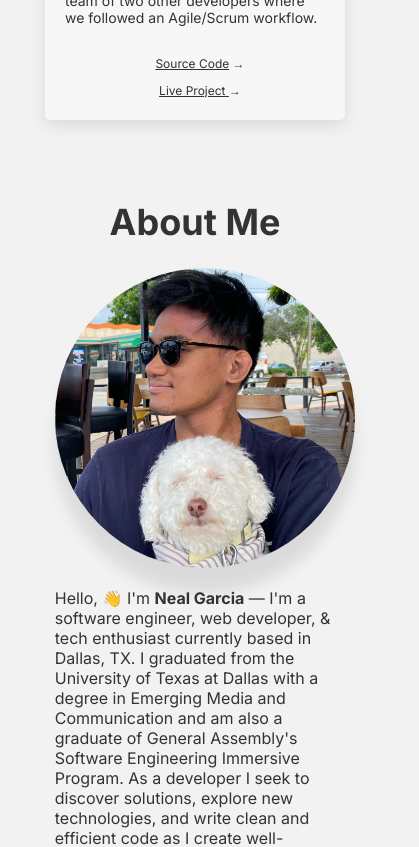
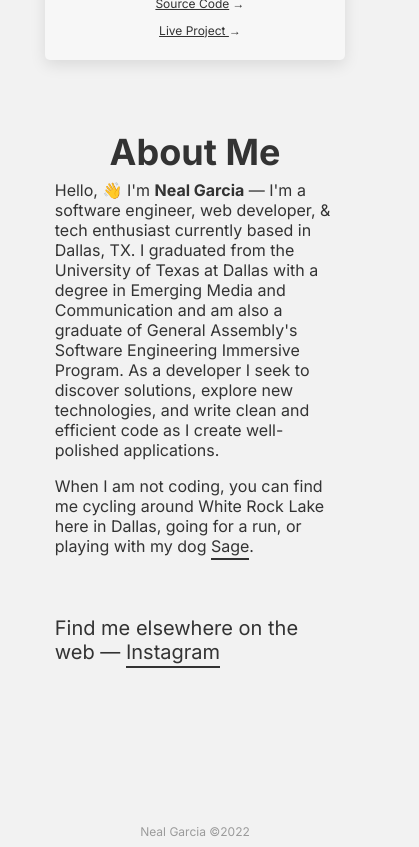
Before and after one commit to NealGarcia/react-portfolio-site, a React (Create React App) app: page / in a window 390 px wide. Shown: the part 2700-3547 px from the top of the page, 419 px wide, since content can reach past the window. Built offline with nearby package versions, Linux system fonts and the light colour scheme.

Commit message:
mobile responsiveness to about section

```diff
--- a/src/components/About.js
+++ b/src/components/About.js
@@ -1,21 +1,35 @@
-import React from 'react';
-import avatar from '../assets/avatar.JPG'
+import React from "react";
+import avatar from "../assets/avatar.JPG";
 
 function About(props) {
-    return (
-        <div className = "about">
-            <h1 className = "aboutTitle">About Me</h1>
-            <div className = "aboutMe">
-                <img src = {avatar} alt = "Me" className = "aboutImg"/>
-                <p>Hello, 👋  I'm <span>Neal Garcia</span> —  I'm a software engineer, web developer, & tech enthusiast currently based in Dallas, TX.
-                I graduated from the University of Texas at Dallas with a degree in Emerging Media and Communication and am
-                also a graduate of General Assembly's Software Engineering Immersive Program. As a developer I seek to discover solutions, explore new technologies, and write clean and efficient code as I create well-polished applications.
-</p>
-                <p>When I am not coding, you can find me cycling around White Rock Lake here in Dallas, going for a run, or playing with my dog <a href = "https://www.instagram.com/spaceysagey/">Sage</a>.</p>
-                <p id = "social">Find me elsewhere on the web — <a href = "https://www.instagram.com/neal.garcia/">Instagram</a></p>
-            </div>
+  return (
+    <div className="about">
+      <h1 className="aboutTitle">About Me</h1>
+      <div className="aboutMe">
+        <img src={avatar} alt="Me" className="aboutImg" />
+        <div className="aboutDescription">
+          <p>
+            Hello, 👋 I'm <span>Neal Garcia</span> — I'm a software engineer,
+            web developer, & tech enthusiast currently based in Dallas, TX. I
+            graduated from the University of Texas at Dallas with a degree in
+            Emerging Media and Communication and am also a graduate of General
+            Assembly's Software Engineering Immersive Program. As a developer I
+            seek to discover solutions, explore new technologies, and write
+            clean and efficient code as I create well-polished applications.
+          </p>
+          <p>
+            When I am not coding, you can find me cycling around White Rock Lake
+            here in Dallas, going for a run, or playing with my dog{" "}
+            <a href="https://www.instagram.com/spaceysagey/">Sage</a>.
+          </p>
+          <p id="social">
+            Find me elsewhere on the web —{" "}
+            <a href="https://www.instagram.com/neal.garcia/">Instagram</a>
+          </p>
         </div>
-    );
+      </div>
+    </div>
+  );
 }
 
 export default About;
--- a/src/components/Header.js
+++ b/src/components/Header.js
@@ -19,7 +19,7 @@ function Header(props) {
             <DarkMode />
             <div className = "titleWrapper">
                 <h1 className = "titleHeader">
-                Hi, I'm <span id = "name">Neal</span>, a full-stack developer currently based in <br /> <Pin id = "pin"/> Dallas, TX.
+                Hi, I'm <span id = "name">Neal</span>, a full-stack developer currently based in <Pin id = "pin"/> Dallas, TX.
                 </h1>
                 <ul className = "nav">
                     <li onClick = {scrollToProjects}><button>Projects</button></li>
--- a/src/index.css
+++ b/src/index.css
@@ -152,17 +152,21 @@ a:hover{
 .about {
   width: 75%;
   margin: auto;
-  margin-top: 40px;
+  margin-top: 30px;
 }
 
 .aboutTitle{
   font-size: 36px;
   display: flex;
   justify-content: center;
+  margin-bottom: -10px;
 }
 
 .aboutMe{
   font-size: 16px;
+  display: flex;
+  align-items: center;
+  /* flex-wrap: wrap; */
 }
 .about span:first-child{
   font-weight: bold;
@@ -171,9 +175,9 @@ a:hover{
 .aboutImg{
   width: 300px;
   border-radius: 50%;
-  float:left;
+  /* float:left; */
   margin-right: 40px;
-  margin-bottom: 20px;
+  /* margin-bottom: 20px; */
   box-shadow: 0 25px 16px 0px rgba(0,0,0,0.1);
 
 }
@@ -231,3 +235,9 @@ a:hover{
   margin-left: -110px;
   margin-right: -110px;
 }
+
+@media only screen and (max-width: 1000px) {
+  .aboutImg{
+    display: none;
+  }
+}
```
